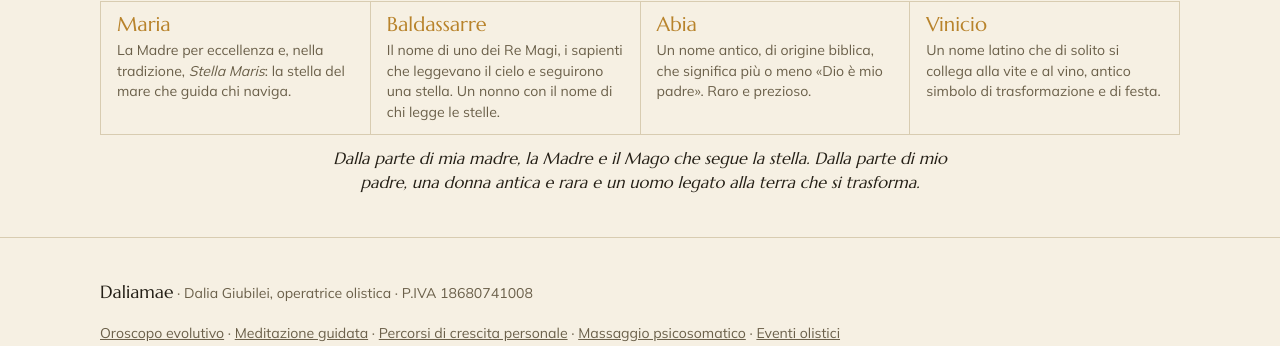
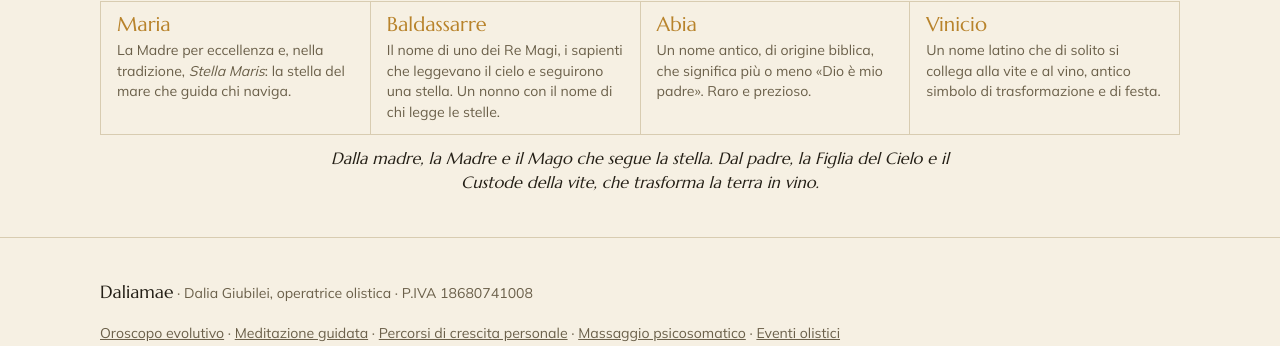
Before and after one commit to daliagiubilei-dot/mio-sito, a Flask app: page /chi-sono in a window 1280 px wide. Shown: the part 1298-1644 px from the top of the page. Run offline with Flask 3, Linux system fonts and the light colour scheme; data comes from the database, SQL or seed files in the repository.

Commit message:
Anteprima Chi sono: nuova frase finale di Nei nomi, un destino
Co-Authored-By: Claude Opus 5.5 <noreply@anthropic.com>
Claude-Session: https://claude.ai/code/session_01FDBtRT6D6wSxFjEGHStC1T

```diff
--- a/templates/chi_sono.html
+++ b/templates/chi_sono.html
@@ -47,7 +47,7 @@
         <div><dt>Abia</dt><dd>Un nome antico, di origine biblica, che significa più o meno «Dio è mio padre». Raro e prezioso.</dd></div>
         <div><dt>Vinicio</dt><dd>Un nome latino che di solito si collega alla vite e al vino, antico simbolo di trasformazione e di festa.</dd></div>
       </dl>
-      <p class="names-close">Dalla parte di mia madre, la Madre e il Mago che segue la stella. Dalla parte di mio padre, una donna antica e rara e un uomo legato alla terra che si trasforma.</p>
+      <p class="names-close">Dalla madre, la Madre e il Mago che segue la stella. Dal padre, la Figlia del Cielo e il Custode della vite, che trasforma la terra in vino.</p>
     </div>
   </div>
 </section>
```
